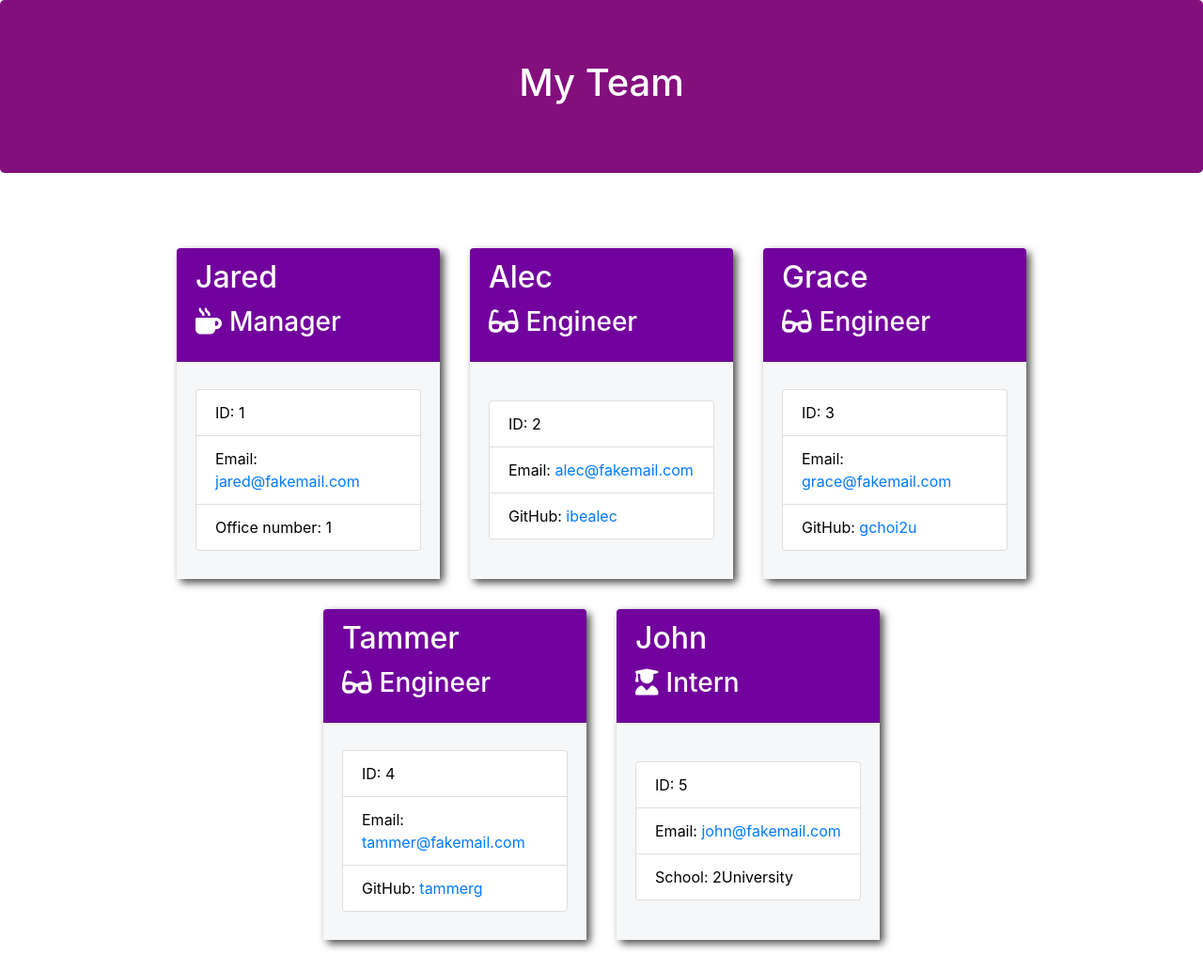
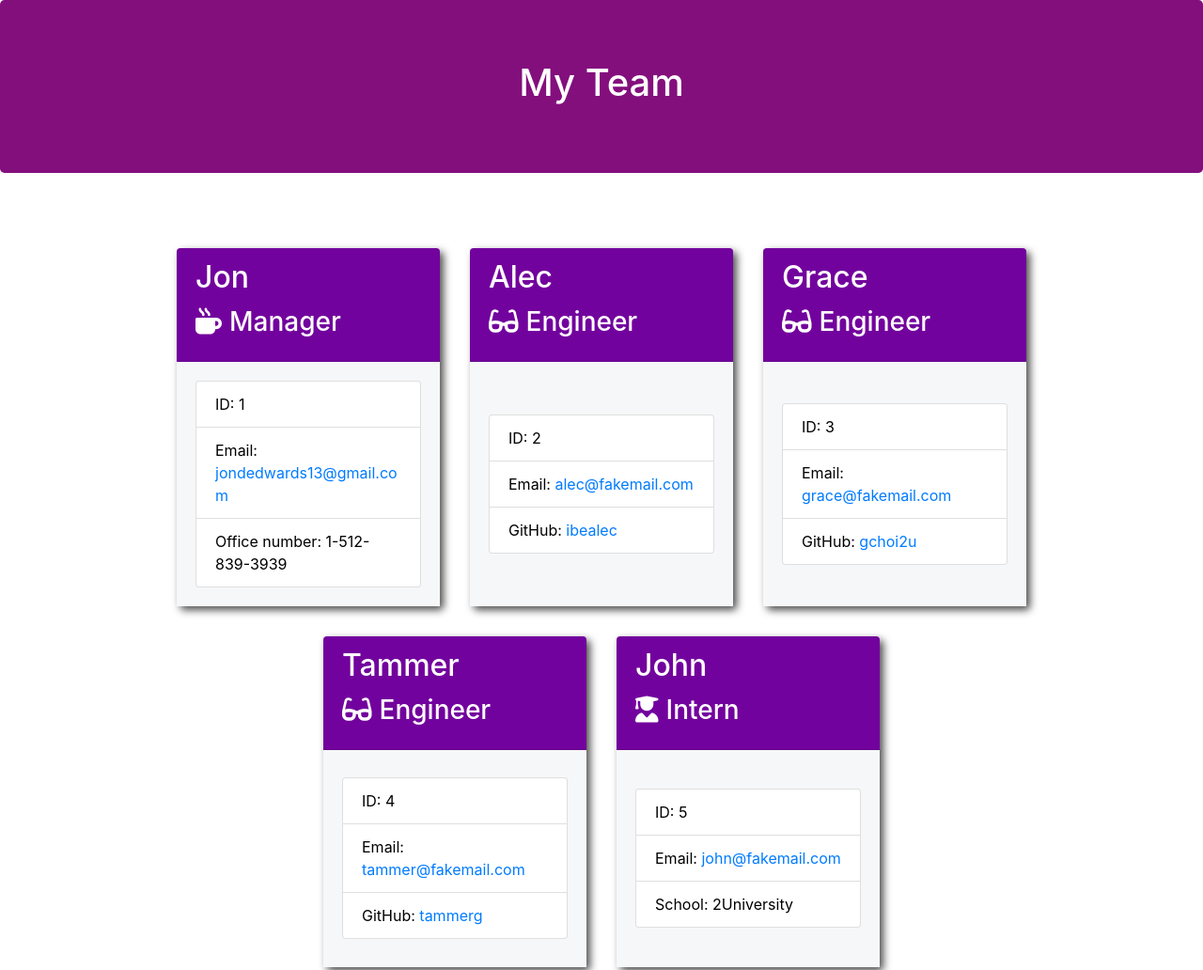
Before and after one commit to JonNotJohn440/Profile_Generator, a website: page dist/team.html in a window 1280 px wide. Shown: the top 1032 px of the page at 94% size. Drawn offline with nearby package versions, Linux system fonts and the light colour scheme.

Commit message:
Adding info

```diff
--- a/dist/team.html
+++ b/dist/team.html
@@ -25,14 +25,14 @@
             <div class="team-area col-12 d-flex justify-content-center">
                 <div class="card employee-card">
     <div class="card-header">
-        <h2 class="card-title">Jared</h2>
+        <h2 class="card-title">Jon</h2>
         <h3 class="card-title"><i class="fas fa-mug-hot mr-2"></i>Manager</h3>
     </div>
     <div class="card-body">
         <ul class="list-group">
             <li class="list-group-item">ID: 1</li>
-            <li class="list-group-item">Email: <a href="mailto:jared@fakemail.com">jared@fakemail.com</a></li>
-            <li class="list-group-item">Office number: 1</li>
+            <li class="list-group-item">Email: <a href="mailto:jondedwards13@gmail.com">jondedwards13@gmail.com</a></li>
+            <li class="list-group-item">Office number: 1-512-839-3939</li>
         </ul>
     </div>
 </div>
```
